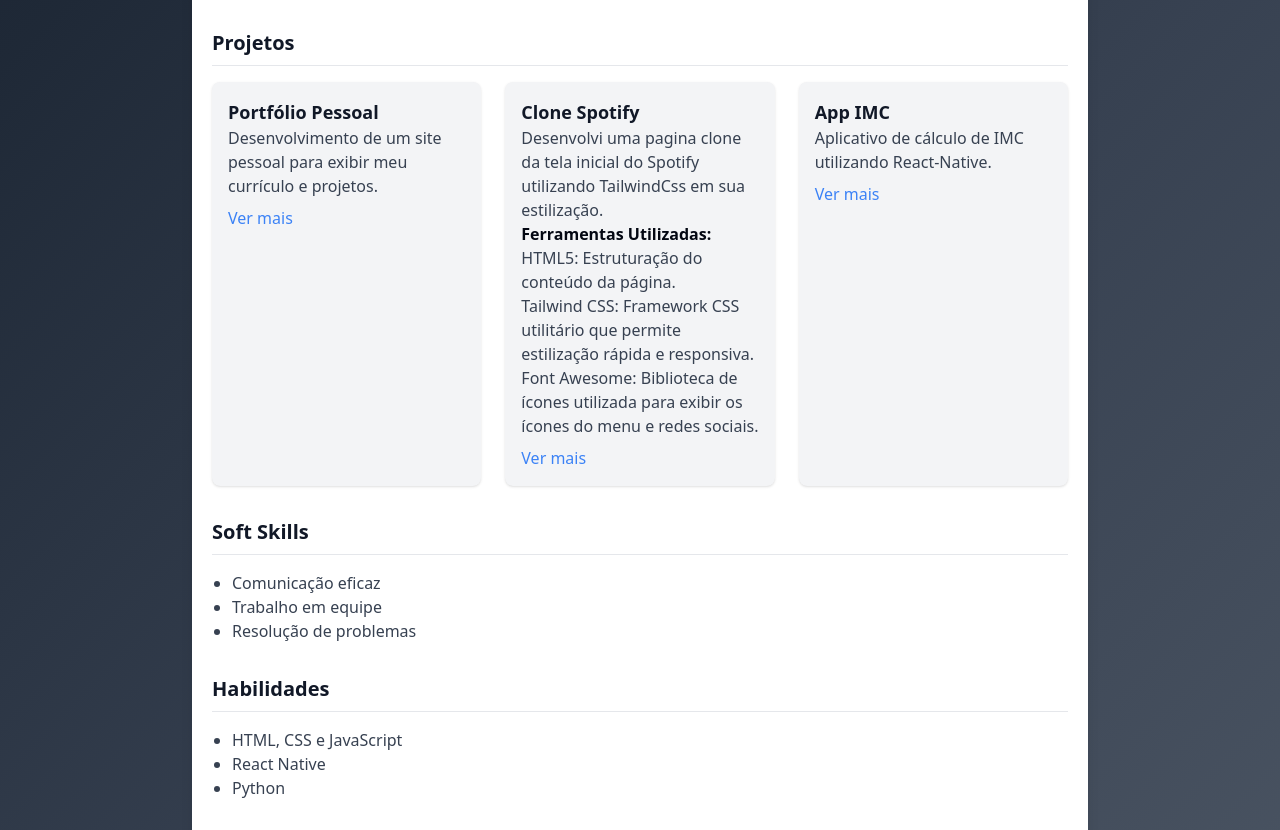
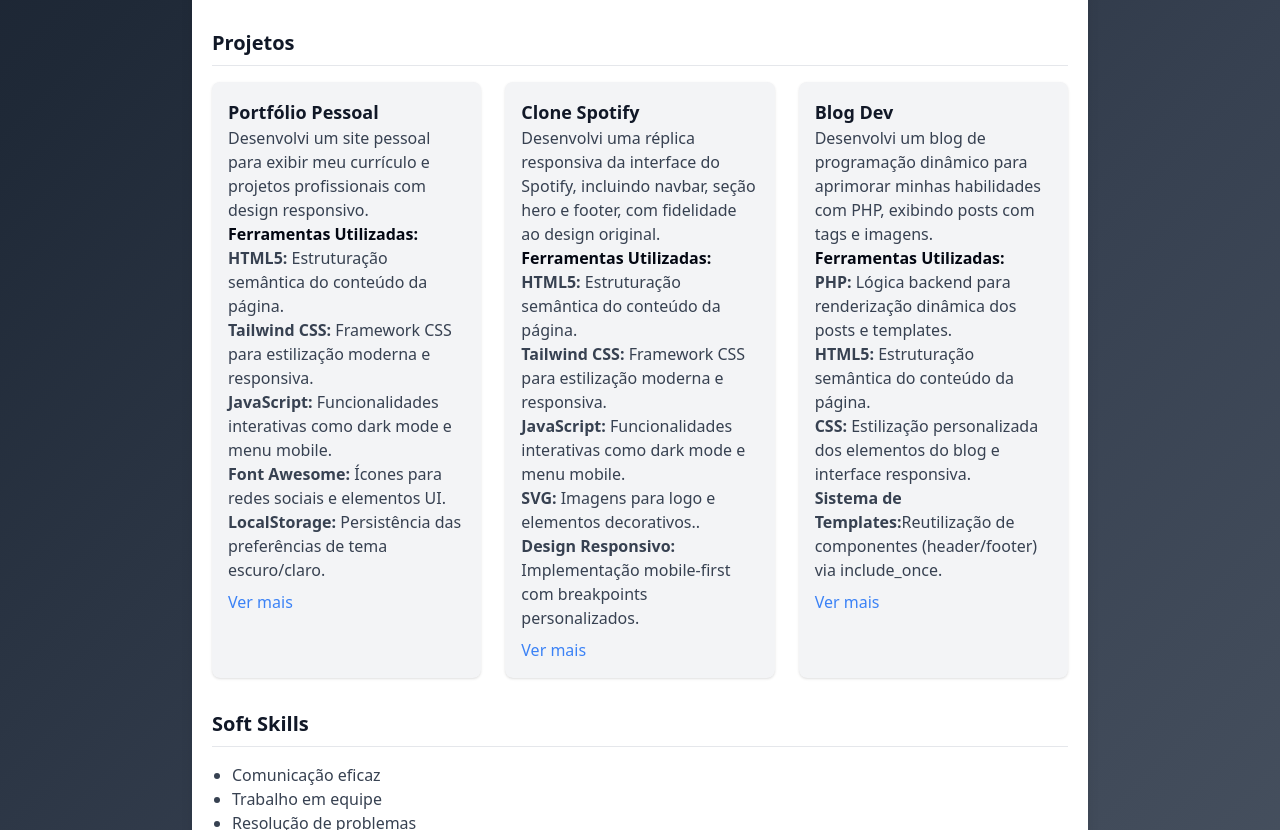
Before and after one commit to LucasDuarte42/Site-Curriculo, a website: page src/index.html in a window 1280 px wide. Shown: the part 1055-1885 px from the top of the page. Drawn offline with nearby package versions, Linux system fonts and the light colour scheme.

Commit message:
download curriculo

```diff
--- a/src/index.html
+++ b/src/index.html
@@ -77,7 +77,7 @@
     <h1 class="text-3xl font-bold">Lucas Duarte</h1>
     <p class="text-gray-600 dark:text-gray-300">Estudante de Sistemas de Informação</p>
     <!-- Botão para baixar PDF -->
-    <a href="caminho/para/seu/curriculo.pdf" download="Curriculo-Lucas-Duarte.pdf"
+    <a href="curriculo/MEU CURRICULO.pdf" download="Curriculo-Lucas-Duarte.pdf"
        class="mt-4 px-4 py-2 bg-blue-500 text-white rounded-lg hover:bg-blue-600 transition-colors">
        <i class="fas fa-download mr-2"></i>Download Cúrriculo
     </a>
@@ -91,7 +91,7 @@
         <!-- Seção de Educação -->
         <section id="educacao" class="mb-8">
             <h2 class="text-xl font-semibold border-b pb-2 mb-4">Educação</h2>
-            <p class="text-gray-700 dark:text-gray-300">Bacharelado em Sistemas de Informação - Universidade Paulista UNIP (2022 - 2025)</p>
+            <p class="text-gray-700 dark:text-gray-300">Bacharelado em Sistemas de Informação - Universidade Paulista UNIP (JAN/2022 - DEZ/2025)</p>
             <p class="text-gray-700 dark:text-gray-300">Curso Técnico Integrado - Instituto Federal de Educação, Ciência e Tecnologia de São Paulo IFSP (2017 - 2019)</p>
         </section>
 
@@ -117,26 +117,44 @@
             <div class="grid grid-cols-1 md:grid-cols-2 lg:grid-cols-3 gap-6">
                 <div class="bg-gray-100 p-4 rounded-lg shadow">
                     <h3 class="text-lg font-semibold dark:text-gray-700">Portfólio Pessoal</h3>
-                    <p class="text-gray-700">Desenvolvimento de um site pessoal para exibir meu currículo e projetos. </p>
+                    <p class="text-gray-700">Desenvolvi um site pessoal para exibir meu currículo e projetos profissionais com design responsivo.</p>
+                    <p class="text-gray-950 font-bold">Ferramentas Utilizadas:<br></p>
+                    <p class="text-gray-700">
+                        <span class="font-bold">HTML5:</span> Estruturação semântica do conteúdo da página.<br>
+                        <span class="font-bold">Tailwind CSS:</span> Framework CSS para estilização moderna e responsiva.<br>
+                        <span class="font-bold">JavaScript:</span> Funcionalidades interativas como dark mode e menu mobile.<br>
+                        <span class="font-bold">Font Awesome:</span> Ícones para redes sociais e elementos UI.<br>
+                        <span class="font-bold">LocalStorage:</span> Persistência das preferências de tema escuro/claro.
+                    </p>
                     <a href="https://github.com/LucasDuarte42/Site-Curriculo" class="text-blue-500 hover:underline block mt-2" target="_blank" rel="noopener noreferrer">Ver mais</a>
                 </div>
 
                 <div class="bg-gray-100 p-4 rounded-lg shadow">
                     <h3 class="text-lg font-semibold dark:text-gray-700">Clone Spotify</h3>
-                    <p class="text-gray-700">Desenvolvi uma pagina clone da tela inicial do Spotify utilizando TailwindCss em sua estilização.</p>
+                    <p class="text-gray-700">Desenvolvi uma réplica responsiva da interface do Spotify, incluindo navbar, seção hero e footer, com fidelidade ao design original.</p>
                     <p class="text-gray-950 font-bold">Ferramentas Utilizadas:<br></p>
-                    <p class="text-gray-700">HTML5: Estruturação do conteúdo da página.
-                    <br>Tailwind CSS: Framework CSS utilitário que permite estilização rápida e responsiva.
-                    <br>Font Awesome: Biblioteca de ícones utilizada para exibir os ícones do menu e redes sociais.</p>
+                    <p class="text-gray-700">
+                        <span class="font-bold">HTML5:</span> Estruturação semântica do conteúdo da página.<br>
+                        <span class="font-bold">Tailwind CSS:</span> Framework CSS para estilização moderna e responsiva.<br>
+                        <span class="font-bold">JavaScript:</span> Funcionalidades interativas como dark mode e menu mobile.<br>
+                        <span class="font-bold">SVG:</span> Imagens para logo e elementos decorativos..<br>
+                        <span class="font-bold">Design Responsivo:</span> Implementação mobile-first com breakpoints personalizados.
+                    </p>
                     <a href="https://github.com/LucasDuarte42/CloneSpotifyTailwind" class="text-blue-500 hover:underline block mt-2" target="_blank" rel="noopener noreferrer">Ver mais</a>
                 </div>
 
                 <div class="bg-gray-100 p-4 rounded-lg shadow">
-                    <h3 class="text-lg font-semibold dark:text-gray-700">App IMC</h3>
-                    <p class="text-gray-700">Aplicativo de cálculo de IMC utilizando React-Native. </p>
-                    <a href="https://github.com/LucasDuarte42/AppIMC-React-Native" class="text-blue-500 hover:underline block mt-2" target="_blank" rel="noopener noreferrer">Ver mais</a>
+                    <h3 class="text-lg font-semibold dark:text-gray-700">Blog Dev</h3>
+                    <p class="text-gray-700">Desenvolvi um blog de programação dinâmico para aprimorar minhas habilidades com PHP, exibindo posts com tags e imagens.</p>
+                    <p class="text-gray-950 font-bold">Ferramentas Utilizadas:<br></p>
+                    <p class="text-gray-700">
+                        <span class="font-bold">PHP:</span>  Lógica backend para renderização dinâmica dos posts e templates.<br>
+                        <span class="font-bold">HTML5:</span> Estruturação semântica do conteúdo da página.<br>
+                        <span class="font-bold">CSS:</span> Estilização personalizada dos elementos do blog e interface responsiva.<br>
+                        <span class="font-bold">Sistema de Templates:</span>Reutilização de componentes (header/footer) via include_once.<br>
+                    </p>
+                    <a href="https://github.com/LucasDuarte42/Projeto-Basico-PHP" class="text-blue-500 hover:underline block mt-2" target="_blank" rel="noopener noreferrer">Ver mais</a>
                 </div>
-            </div>
         </section>
 
         <!-- Seção de Soft Skills -->
```
Also changed, not shown: 1 other file.
